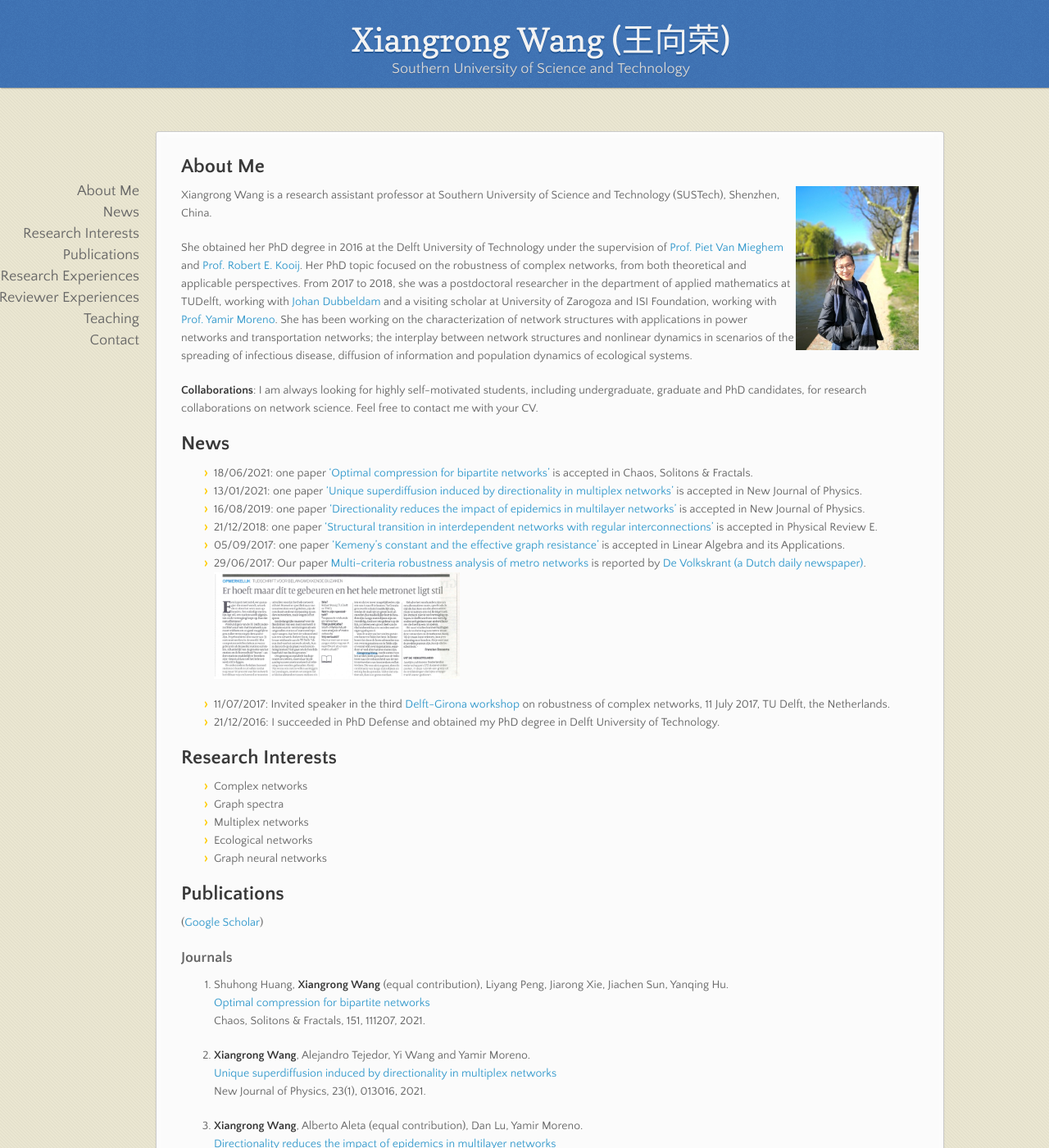
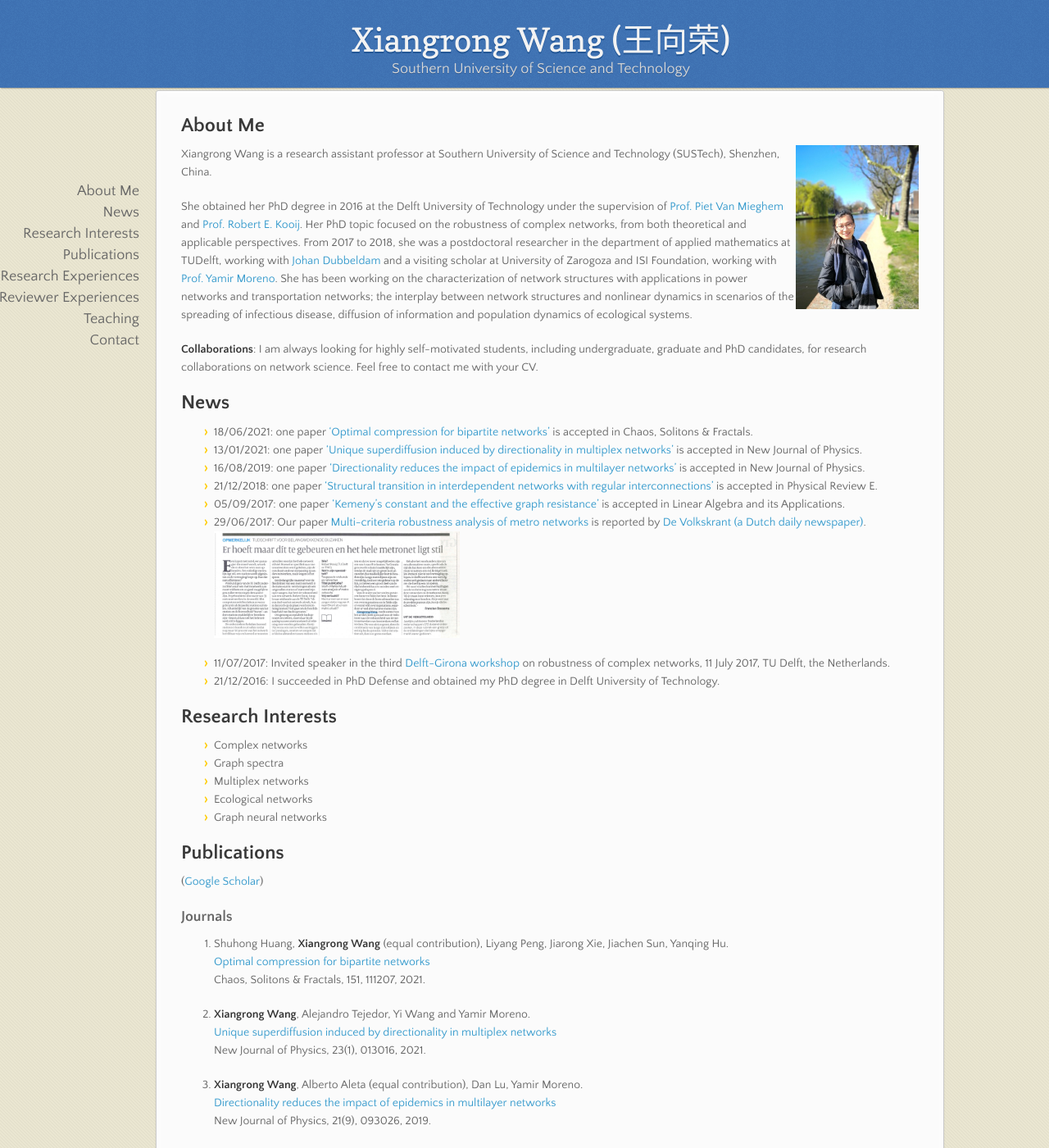
Before and after one commit to xiangrongwang/xiangrongwang.github.io, a Jekyll site: the page built from index.md, in a window 1280 px wide and 1400 px high. Shown: the whole window at 82% size. Built offline with Jekyll 4.4.1, drawn with Linux system fonts in a browser that asks for light colours; nearby versions of some CDN libraries; our own code applies the rules of GitHub Pages for plain Markdown files.

Commit message:
Update jekyll-theme-leap-day.scss

```diff
--- a/_sass/jekyll-theme-leap-day.scss
+++ b/_sass/jekyll-theme-leap-day.scss
@@ -274,7 +274,7 @@ section {
   width:900px;
   padding: 30px 30px 50px 30px;
   margin: 20px 0;
-  margin-top: 160px;
+  margin-top: 110px;
   position:relative;
   background: #fbfbfb;
   border-radius: 3px;
```
